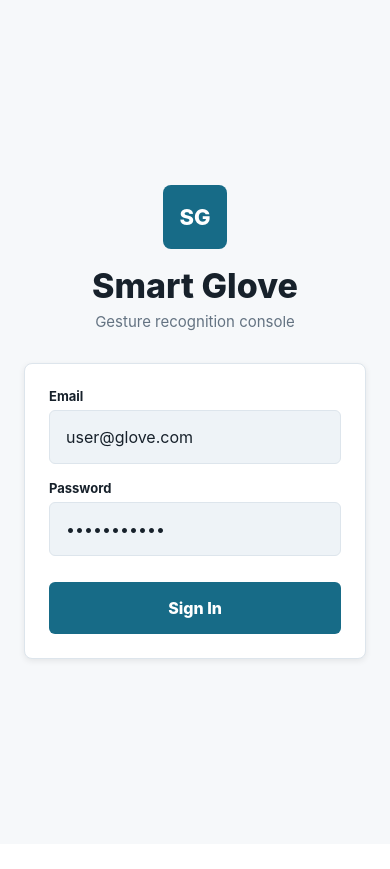
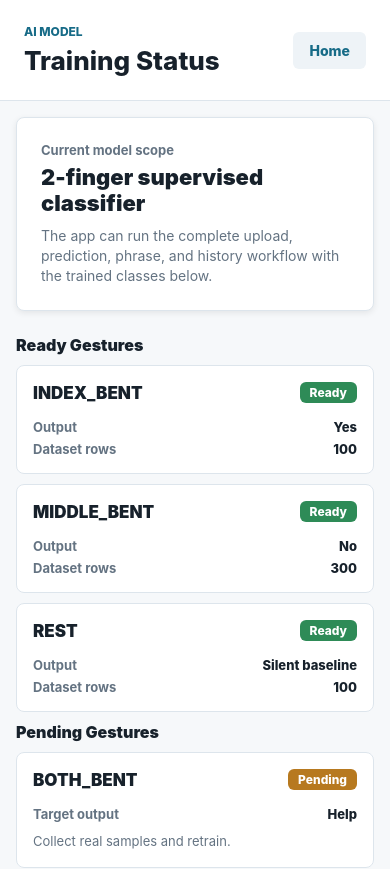
Before and after one commit to ishak-e-george/Smart_Glove, a React Native app in the folder mobile-app/: screen /ModelStatus in a window 390 px wide. Shown: the top 869 px of the page. Before the commit the page ends 844 px from the top, so only its background shows below. Built offline with nearby package versions, Linux system fonts and the light colour scheme; what react-native-ble-plx would draw is missing.

Commit message:
Add model training status screen

```diff
--- a/mobile-app/App.tsx
+++ b/mobile-app/App.tsx
@@ -10,6 +10,7 @@ import MockCaptureScreen from './src/screens/MockCaptureScreen';
 import HardwareCaptureScreen from './src/screens/HardwareCaptureScreen';
 import PhraseOutputScreen from './src/screens/PhraseOutputScreen';
 import HistoryScreen from './src/screens/HistoryScreen';
+import ModelStatusScreen from './src/screens/ModelStatusScreen';
 import { colors } from './src/styles/theme';
 
 const Stack = createStackNavigator();
@@ -64,6 +65,11 @@ export default function App() {
             component={HistoryScreen}
             options={{ title: 'Prediction History' }}
           />
+          <Stack.Screen
+            name="ModelStatus"
+            component={ModelStatusScreen}
+            options={{ title: 'Model Status' }}
+          />
         </Stack.Navigator>
       </NavigationContainer>
       <StatusBar style="auto" />
--- a/mobile-app/src/screens/DevicesScreen.tsx
+++ b/mobile-app/src/screens/DevicesScreen.tsx
@@ -88,6 +88,9 @@ const DevicesScreen = ({ navigation }: any) => {
         <View style={styles.headerActions}>
           <TouchableOpacity style={styles.secondaryButton} onPress={() => navigation.navigate('History')}>
             <Text style={styles.secondaryButtonText}>History</Text>
+          </TouchableOpacity>
+          <TouchableOpacity style={styles.secondaryButton} onPress={() => navigation.navigate('ModelStatus')}>
+            <Text style={styles.secondaryButtonText}>Model</Text>
           </TouchableOpacity>
           <TouchableOpacity style={styles.addButton} onPress={handleAddDevice}>
             <Text style={styles.addButtonText}>Add</Text>
--- /dev/null
+++ b/mobile-app/src/screens/ModelStatusScreen.tsx
@@ -0,0 +1,256 @@
+import React from 'react';
+import { FlatList, StyleSheet, Text, TouchableOpacity, View } from 'react-native';
+import { SafeAreaView } from 'react-native-safe-area-context';
+import { colors, radius, shadow, spacing } from '../styles/theme';
+
+const trainedGestures = [
+  {
+    code: 'INDEX_BENT',
+    output: 'Yes',
+    samples: 100,
+    status: 'Ready',
+  },
+  {
+    code: 'MIDDLE_BENT',
+    output: 'No',
+    samples: 300,
+    status: 'Ready',
+  },
+  {
+    code: 'REST',
+    output: 'Silent baseline',
+    samples: 100,
+    status: 'Ready',
+  },
+];
+
+const pendingGestures = [
+  {
+    code: 'BOTH_BENT',
+    output: 'Help',
+    action: 'Collect real samples and retrain.',
+  },
+  {
+    code: 'INDEX_HALF',
+    output: 'Water',
+    action: 'Collect real samples and retrain.',
+  },
+];
+
+const ModelStatusScreen = ({ navigation }: any) => {
+  return (
+    <SafeAreaView style={styles.container}>
+      <View style={styles.header}>
+        <View>
+          <Text style={styles.eyebrow}>AI Model</Text>
+          <Text style={styles.title}>Training Status</Text>
+        </View>
+        <TouchableOpacity style={styles.homeButton} onPress={() => navigation.navigate('Main')}>
+          <Text style={styles.homeButtonText}>Home</Text>
+        </TouchableOpacity>
+      </View>
+
+      <FlatList
+        data={trainedGestures}
+        keyExtractor={(item) => item.code}
+        contentContainerStyle={styles.content}
+        ListHeaderComponent={
+          <>
+            <View style={styles.summaryCard}>
+              <Text style={styles.summaryLabel}>Current model scope</Text>
+              <Text style={styles.summaryTitle}>2-finger supervised classifier</Text>
+              <Text style={styles.summaryText}>
+                The app can run the complete upload, prediction, phrase, and history workflow with the trained classes below.
+              </Text>
+            </View>
+            <Text style={styles.sectionTitle}>Ready Gestures</Text>
+          </>
+        }
+        renderItem={({ item }) => (
+          <View style={styles.gestureCard}>
+            <View style={styles.gestureHeader}>
+              <Text style={styles.gestureCode}>{item.code}</Text>
+              <View style={styles.readyBadge}>
+                <Text style={styles.readyBadgeText}>{item.status}</Text>
+              </View>
+            </View>
+            <View style={styles.metaRow}>
+              <Text style={styles.metaLabel}>Output</Text>
+              <Text style={styles.metaValue}>{item.output}</Text>
+            </View>
+            <View style={styles.metaRow}>
+              <Text style={styles.metaLabel}>Dataset rows</Text>
+              <Text style={styles.metaValue}>{item.samples}</Text>
+            </View>
+          </View>
+        )}
+        ListFooterComponent={
+          <>
+            <Text style={styles.sectionTitle}>Pending Gestures</Text>
+            {pendingGestures.map((item) => (
+              <View style={styles.pendingCard} key={item.code}>
+                <View style={styles.gestureHeader}>
+                  <Text style={styles.gestureCode}>{item.code}</Text>
+                  <View style={styles.pendingBadge}>
+                    <Text style={styles.pendingBadgeText}>Pending</Text>
+                  </View>
+                </View>
+                <View style={styles.metaRow}>
+                  <Text style={styles.metaLabel}>Target output</Text>
+                  <Text style={styles.metaValue}>{item.output}</Text>
+                </View>
+                <Text style={styles.pendingAction}>{item.action}</Text>
+              </View>
+            ))}
+          </>
+        }
+      />
+    </SafeAreaView>
+  );
+};
+
+const styles = StyleSheet.create({
+  container: {
+    flex: 1,
+    backgroundColor: colors.background,
+  },
+  header: {
+    flexDirection: 'row',
+    justifyContent: 'space-between',
+    alignItems: 'center',
+    padding: spacing.lg,
+    backgroundColor: colors.surface,
+    borderBottomWidth: 1,
+    borderBottomColor: colors.border,
+  },
+  eyebrow: {
+    color: colors.primary,
+    fontWeight: '800',
+    fontSize: 12,
+    textTransform: 'uppercase',
+    marginBottom: spacing.xs,
+  },
+  title: {
+    fontSize: 26,
+    fontWeight: '800',
+    color: colors.text,
+  },
+  homeButton: {
+    backgroundColor: colors.surfaceMuted,
+    paddingHorizontal: spacing.md,
+    paddingVertical: spacing.sm,
+    borderRadius: radius.sm,
+  },
+  homeButtonText: {
+    color: colors.primary,
+    fontWeight: '800',
+  },
+  content: {
+    padding: spacing.md,
+    paddingBottom: spacing.xl,
+  },
+  summaryCard: {
+    backgroundColor: colors.surface,
+    borderRadius: radius.md,
+    padding: spacing.lg,
+    borderWidth: 1,
+    borderColor: colors.border,
+    marginBottom: spacing.lg,
+    ...shadow,
+  },
+  summaryLabel: {
+    color: colors.textMuted,
+    fontSize: 13,
+    fontWeight: '700',
+  },
+  summaryTitle: {
+    color: colors.text,
+    fontSize: 22,
+    fontWeight: '900',
+    marginTop: spacing.xs,
+  },
+  summaryText: {
+    color: colors.textMuted,
+    fontSize: 14,
+    lineHeight: 20,
+    marginTop: spacing.sm,
+  },
+  sectionTitle: {
+    color: colors.text,
+    fontSize: 16,
+    fontWeight: '900',
+    marginBottom: spacing.sm,
+  },
+  gestureCard: {
+    backgroundColor: colors.surface,
+    borderRadius: radius.md,
+    padding: spacing.md,
+    borderWidth: 1,
+    borderColor: colors.border,
+    marginBottom: spacing.sm,
+  },
+  pendingCard: {
+    backgroundColor: colors.surface,
+    borderRadius: radius.md,
+    padding: spacing.md,
+    borderWidth: 1,
+    borderColor: colors.border,
+    marginBottom: spacing.sm,
+  },
+  gestureHeader: {
+    flexDirection: 'row',
+    justifyContent: 'space-between',
+    alignItems: 'center',
+    marginBottom: spacing.sm,
+  },
+  gestureCode: {
+    color: colors.text,
+    fontSize: 17,
+    fontWeight: '900',
+  },
+  readyBadge: {
+    backgroundColor: colors.success,
+    borderRadius: radius.sm,
+    paddingHorizontal: spacing.sm,
+    paddingVertical: 3,
+  },
+  readyBadgeText: {
+    color: '#FFFFFF',
+    fontSize: 12,
+    fontWeight: '800',
+  },
+  pendingBadge: {
+    backgroundColor: colors.warning,
+    borderRadius: radius.sm,
+    paddingHorizontal: spacing.sm,
+    paddingVertical: 3,
+  },
+  pendingBadgeText: {
+    color: '#FFFFFF',
+    fontSize: 12,
+    fontWeight: '800',
+  },
+  metaRow: {
+    flexDirection: 'row',
+    justifyContent: 'space-between',
+    marginTop: spacing.xs,
+  },
+  metaLabel: {
+    color: colors.textMuted,
+    fontSize: 13,
+    fontWeight: '700',
+  },
+  metaValue: {
+    color: colors.text,
+    fontSize: 13,
+    fontWeight: '800',
+  },
+  pendingAction: {
+    color: colors.textMuted,
+    fontSize: 13,
+    lineHeight: 19,
+    marginTop: spacing.sm,
+  },
+});
+
+export default ModelStatusScreen;
```
